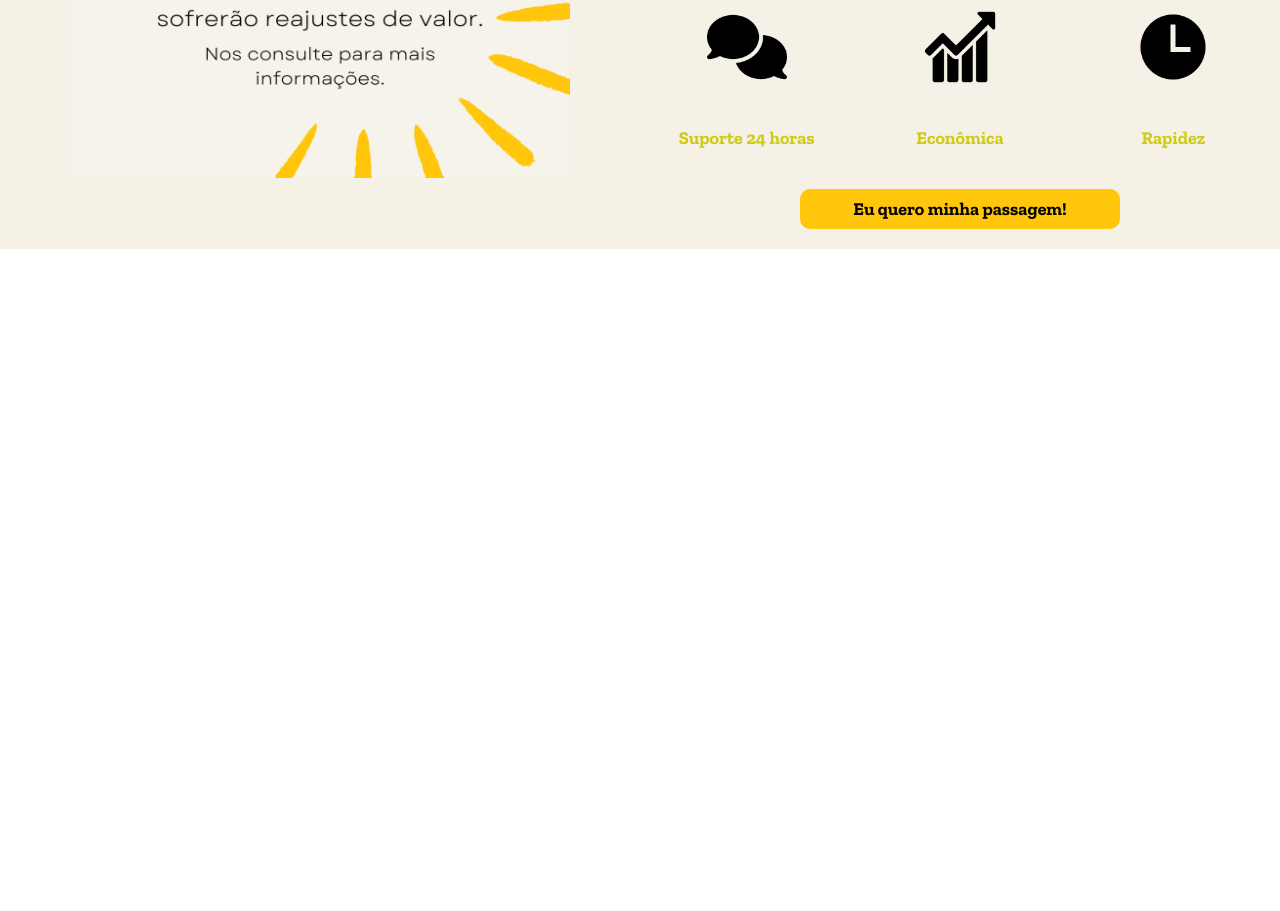
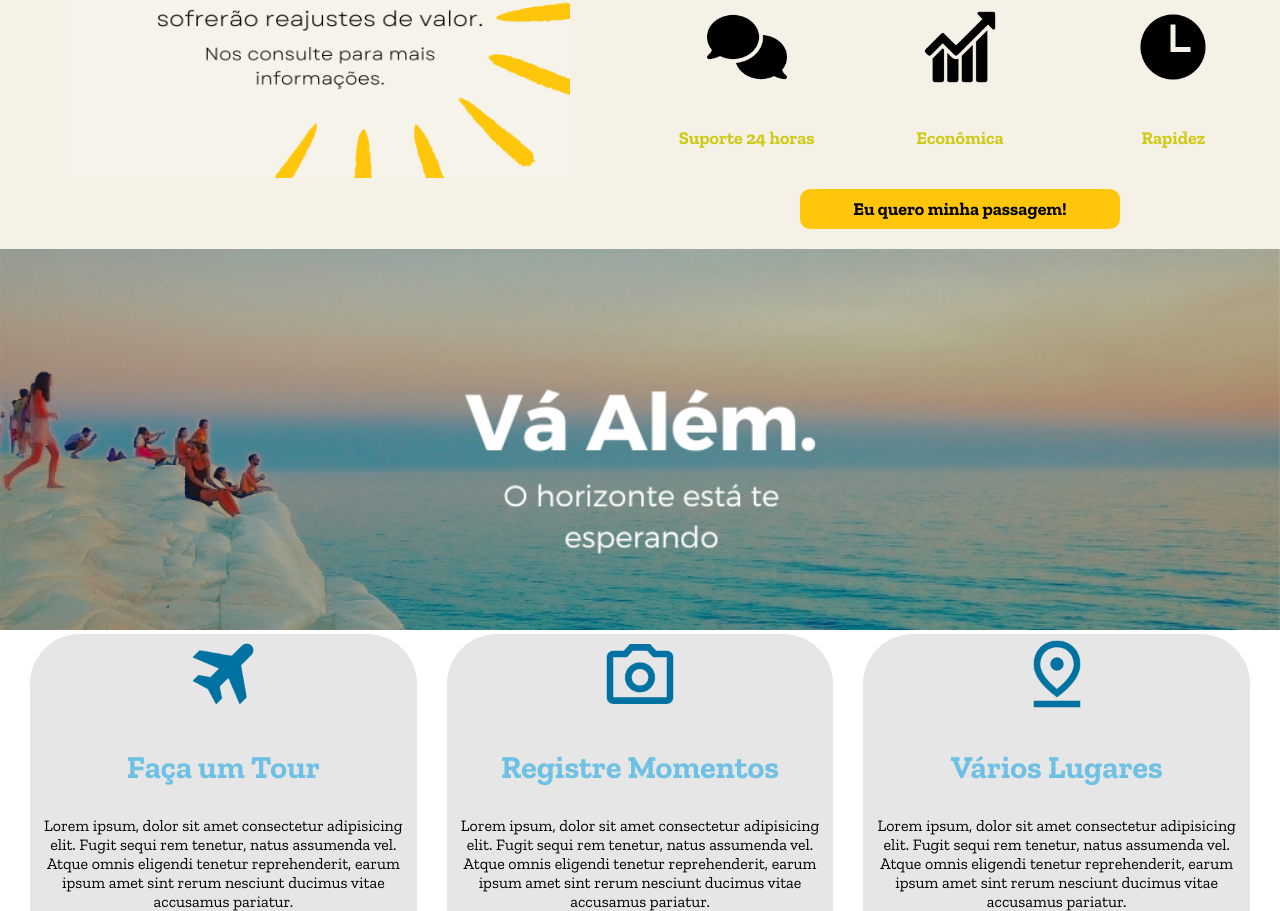
Before and after one commit to Carlos-Juatan/Travel_Agency, a website built with Parcel: page index.html in a window 1280 px wide. Shown: the part 805-1716 px from the top of the page. Before the commit the page ends 1054 px from the top, so only its background shows below. Built offline with nearby package versions, Linux system fonts and the light colour scheme; a web font is replaced by a local one.

Commit message:
adicionado banner central
- add middle banner

```diff
--- a/assets/styles/layout/_banner.css
+++ b/assets/styles/layout/_banner.css
@@ -0,0 +1,36 @@
+/*
+.middle-banner {
+    background-color: #f6f1e7;
+}
+*/
+
+.middle-banner img {
+    width: 100%;
+}
+
+.banner-icons-content {
+    display: grid;
+    grid-template-columns: repeat(3, 1fr);
+    grid-gap: 0 30px;
+    padding: 0 30px;
+    margin-top: -60;
+}
+
+.banner-icons {
+    background-color: #e6e6e6;
+    text-align: center;
+    border-radius: 50px 50px 0 0;
+}
+
+.banner-icons img {
+    width: 80px;
+}
+
+.banner-icons h1, p {
+    margin-top: 30px;
+}
+
+.banner-icons h1 {
+    color: #6ec1e4;
+    font-weight: 700;
+}
--- a/assets/styles/layout/_header.css
+++ b/assets/styles/layout/_header.css
@@ -3,13 +3,13 @@ header {
     position: relative; /* Posiciona o header como referência para outros elementos */
 }
 
-.banner {
+.Footer-banner {
     width: 100%;
     height: 500px; /* Ajuste a altura conforme necessário */
     overflow: hidden;
 }
 
-.banner img {
+.Footer-banner img {
     width: 100%;
     height: 100%;
     object-fit: cover; /* Escala a imagem para cobrir toda a área */
--- a/index.html
+++ b/index.html
@@ -18,7 +18,7 @@
     <body>
         <header>
             <!-- Footer-->
-            <div class="banner">
+            <div class="Footer-banner">
                 <img src="./assets/images/Banner-01.png" alt="Imagem de banner">
             </div>
             <nav class="header-nav">
@@ -58,5 +58,42 @@
             </div>
         </div>
 
+        <!-- Banner -->
+         <div class="middle-banner">
+            <img src="/assets/images/banner-03.png" alt="">
+            <div class="banner-icons-content">
+                <div class="banner-icons">
+                    <img src="./assets/icons/plane.png" alt="">
+                    <h1>Faça um Tour</h1>
+                    <p>Lorem ipsum, dolor sit amet consectetur adipisicing elit. Fugit sequi rem tenetur, natus assumenda vel. Atque omnis eligendi tenetur reprehenderit, earum ipsum amet sint rerum nesciunt ducimus vitae accusamus pariatur.</p>
+                </div>
+                <div class="banner-icons">
+                    <img src="./assets/icons/photo_camera.png" alt="">
+                    <h1>Registre Momentos</h1>
+                    <p>Lorem ipsum, dolor sit amet consectetur adipisicing elit. Fugit sequi rem tenetur, natus assumenda vel. Atque omnis eligendi tenetur reprehenderit, earum ipsum amet sint rerum nesciunt ducimus vitae accusamus pariatur.</p>
+                </div>
+                <div class="banner-icons">
+                    <img src="./assets/icons/pin_drop.png" alt="">
+                    <h1>Vários Lugares</h1>
+                    <p>Lorem ipsum, dolor sit amet consectetur adipisicing elit. Fugit sequi rem tenetur, natus assumenda vel. Atque omnis eligendi tenetur reprehenderit, earum ipsum amet sint rerum nesciunt ducimus vitae accusamus pariatur.</p>
+                </div>
+            </div>
+         </div>
+
+        <!-- Pictures -->
+         <div class="bictures">
+
+         </div>
+
+        <!-- Collapsible -->
+         <div class="collapsible">
+
+         </div>
+
+        <!-- Footer -->
+         <footer>
+
+         </footer>
+
     </body>
 </html>
```
Also changed, not shown: assets/icons/photo_camera.png (added), assets/icons/pin_drop.png (added), assets/icons/plane.png (added), dist/banner-03.ccacc18d.png (added), dist/index.html, dist/photo_camera.c8baaebe.png (added), dist/pin_drop.bb878017.png (added), dist/plane.f03050fc.png (added), 2 other files.
